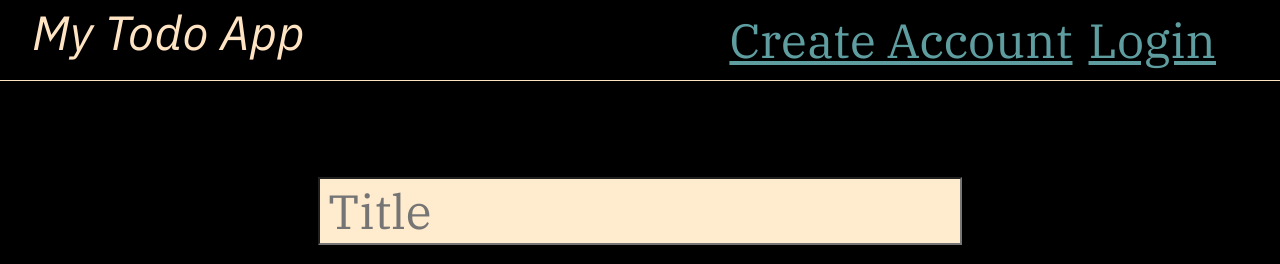
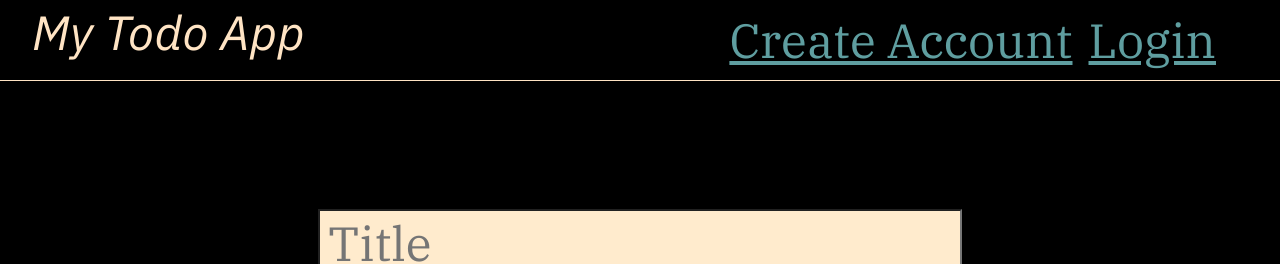
Before and after one commit to grabberhamster812/full-stack-todo-rust-course, a Vue app in the folder frontend/vue/: page /add-task in a window 1280 px wide. Shown: the top 264 px of the page. Built offline with nearby package versions, Linux system fonts and the light colour scheme; no server answers.

Commit message:
error messages display properly and don't flash on the screen any more

```diff
--- a/frontend/vue/src/App.vue
+++ b/frontend/vue/src/App.vue
@@ -107,7 +107,7 @@ export default {
     },
     errorActive() {
       return `error ${
-        this.$store.state.errorMessage ? "errorActive" : "ErrorNotActive"
+        this.$store.state.errorMessage ? "error-active" : "error-not-active"
       }`;
     },
   },
@@ -116,7 +116,7 @@ export default {
       deep: true,
       handler() {
         setTimeout(
-          () => this.$store.commit("setErrorMessage", null),
+          () => this.$store.commit("setErrorMessage", ""),
           this.$store.state.errorMessageTimeout
         );
       },
@@ -149,17 +149,34 @@ main {
   text-align: center;
   margin: 0;
   position: relative;
-  animation: fade-away 1s 9s linear;
+  padding: 1rem;
+  line-height: 3rem;
 }
 
-.errorActive {
-  background-color: indianred;
+.error-active {
+  animation: fade-away 60s linear;
+}
+
+.error-not-active {
+  background-color: black;
 }
 
 @keyframes fade-away {
   from {
+    background-color: black;
+    color: black;
+  }
+  3% {
     background-color: indianred;
     color: white;
+  }
+  95% {
+    background-color: indianred;
+    color: white;
+  }
+  99% {
+    background-color: black;
+    color: black;
   }
   to {
     background-color: black;
--- a/frontend/vue/src/store/index.js
+++ b/frontend/vue/src/store/index.js
@@ -20,7 +20,7 @@ export default new Vuex.Store({
       description: null
     },
     editingOneTask: false,
-    errorMessage: '',
+    errorMessage: null,
     tasks: [],
     user: {
       username: null,
@@ -47,7 +47,7 @@ export default new Vuex.Store({
       {value: "priorityC", label: "Priority C", default: false},
     ],
     selectedFilterBy: "none",
-    errorMessageTimeout: 10000,
+    errorMessageTimeout: 60000,
     localStorageUser: "user"
   },
   mutations: {
```
Also changed, not shown: 1 other file (tests, documents, lock files or other folders).
